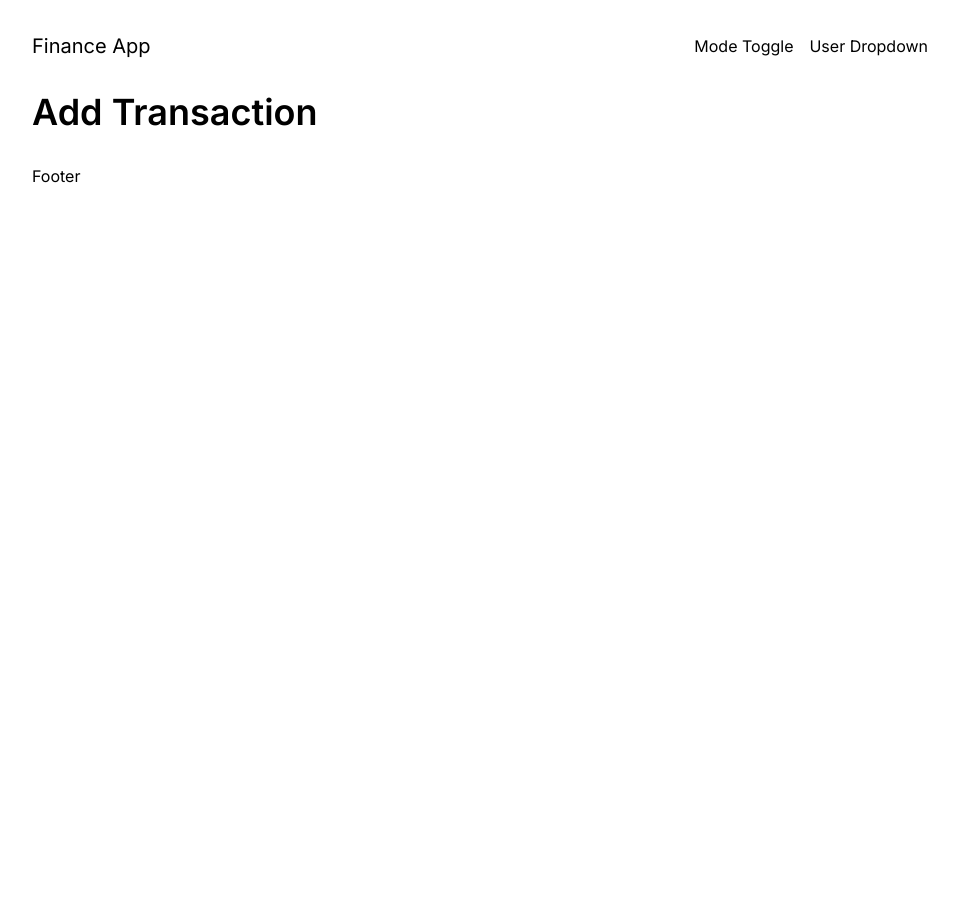
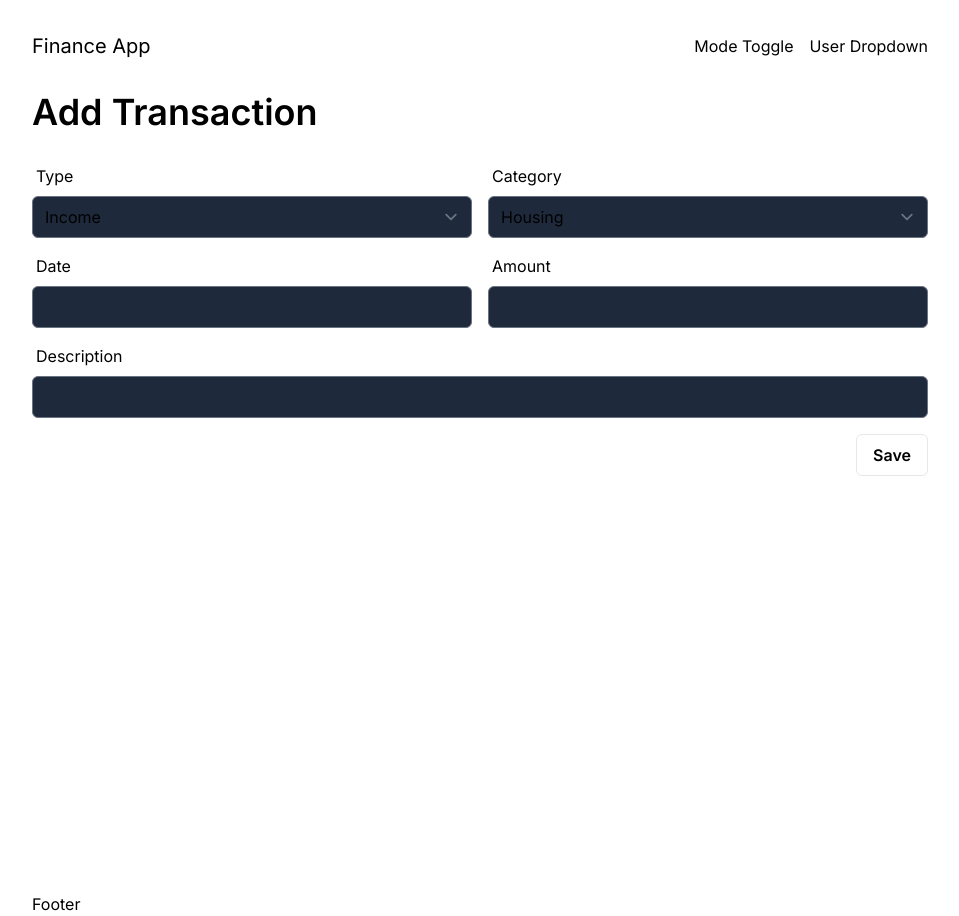
Before and after one commit to jigolaurito93/expenses-nextjs, a Next.js app: page /dashboard/transaction/add in a window 1280 px wide. Shown: the whole page, without its empty margins (160-1119 px from the left). Before the commit the page ends 800 px from the top, so only its background shows below. Built offline with nearby package versions, Linux system fonts and the light colour scheme.

Commit message:
implementing react hook forms

```diff
--- a/app/dashboard/transaction/add/page.tsx
+++ b/app/dashboard/transaction/add/page.tsx
@@ -1,3 +1,4 @@
+import TransactionForm from "@/components/transaction-form";
 import type { Metadata } from "next";
 
 export const metadata: Metadata = {
@@ -5,7 +6,12 @@ export const metadata: Metadata = {
 };
 
 const AddTransaction = () => {
-  return <div className="text-4xl font-semibold my-8">Add Transaction</div>;
+  return (
+    <div className="h-screen">
+      <div className="text-4xl font-semibold my-8">Add Transaction</div>
+      <TransactionForm />
+    </div>
+  );
 };
 
 export default AddTransaction;
--- /dev/null
+++ b/app/data/consts.ts
@@ -0,0 +1,10 @@
+export const types = ["Income", "Expense", "Investment", "Saving"];
+
+export const categories = [
+  "Housing",
+  "Transport",
+  "Health",
+  "Food",
+  "Education",
+  "Other",
+];
--- a/app/globals.css
+++ b/app/globals.css
@@ -5,3 +5,11 @@
 body {
   @apply container mx-auto max-w-4xl bg-white text-black dark:bg-slate-950 dark:text-slate-100;
 }
+
+.dark-input {
+  @apply bg-slate-800 rounded-md;
+}
+
+.button-white {
+  @apply border px-4 py-2 bg-white text-black font-semibold rounded-md;
+}
--- /dev/null
+++ b/components/transaction-form.tsx
@@ -0,0 +1,70 @@
+"use client";
+
+import { categories, types } from "@/app/data/consts";
+import { useForm } from "react-hook-form";
+
+const TransactionForm = () => {
+  const {
+    register,
+    handleSubmit,
+    watch,
+    formState: { errors },
+  } = useForm();
+
+  const onSubmit = (data: any) => console.log(data);
+  return (
+    <form className="space-y-4" onSubmit={handleSubmit(onSubmit)}>
+      <div className="grid grid-cols-1 md:grid-cols-2 gap-4 items-center">
+        <div className="flex flex-col gap-2">
+          <label htmlFor="" className="ml-1">
+            Type
+          </label>
+          <select {...register("type")} className="dark-input rounded-md">
+            {types.map((type) => {
+              return <option className="dark-input">{type}</option>;
+            })}
+          </select>
+        </div>
+
+        <div className="flex flex-col gap-2">
+          <label htmlFor="" className="ml-1">
+            Category
+          </label>
+          <select {...register("category")} className="dark-input rounded-md">
+            {categories.map((category) => {
+              return <option className=" dark-input">{category}</option>;
+            })}
+          </select>
+        </div>
+
+        <div className="flex flex-col gap-2">
+          <label htmlFor="" className="ml-1">
+            Date
+          </label>
+          <input {...register("date")} className="dark-input" />
+        </div>
+
+        <div className="flex flex-col gap-2">
+          <label htmlFor="" className="ml-1">
+            Amount
+          </label>
+          <input {...register("amount")} type="number" className="dark-input" />
+        </div>
+
+        <div className="col-span-2 flex flex-col gap-2">
+          <label htmlFor="" className="ml-1">
+            Description
+          </label>
+          <input {...register("description")} className="dark-input" />
+        </div>
+        <div className="flex justify-end col-span-2">
+          <button type="submit" className="button-white">
+            Save
+          </button>
+        </div>
+      </div>
+    </form>
+  );
+};
+
+export default TransactionForm;
--- a/package.json
+++ b/package.json
@@ -15,7 +15,8 @@
     "lucide-react": "^0.401.0",
     "next": "14.2.4",
     "react": "^18",
-    "react-dom": "^18"
+    "react-dom": "^18",
+    "react-hook-form": "^7.52.1"
   },
   "devDependencies": {
     "@types/node": "^20",
```
Also changed, not shown: 1 other file (tests, documents, lock files or other folders).
